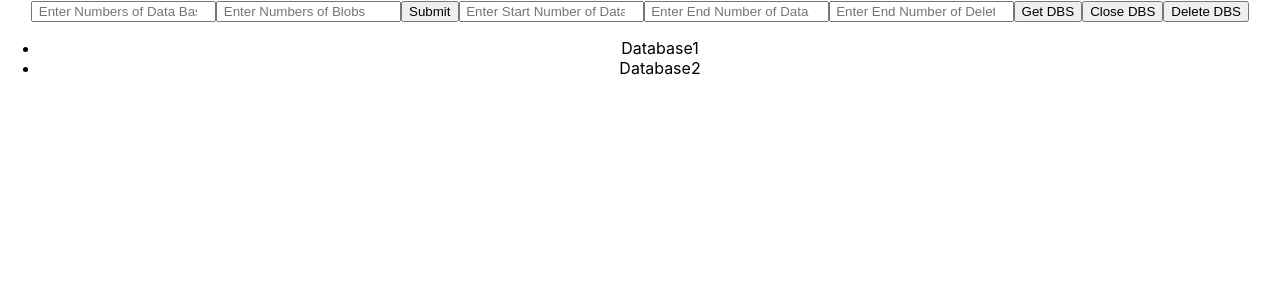
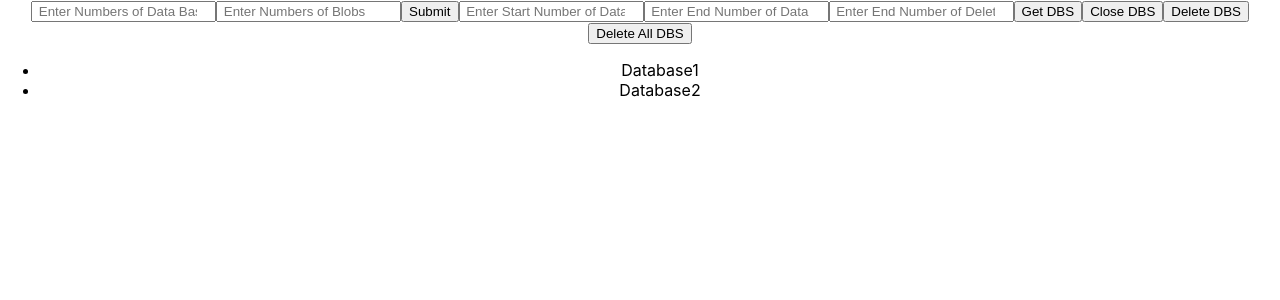
Before and after one commit to faiza203/IdbStressTest, a React (Create React App) app: page / in a window 1280 px wide. Shown: the top 300 px of the page. Built offline with nearby package versions, Linux system fonts and the light colour scheme.

Commit message:
Add function to get all dbs

```diff
--- a/src/components/Form.js
+++ b/src/components/Form.js
@@ -46,6 +46,9 @@ function Form() {
       <button type="button" onClick={() => handleDeleteDB()}>
         Delete DBS
       </button>
+      <button type="button" onClick={() => handleDeleteAllDBs()}>
+        Delete All DBS
+      </button>
       <ul className="databases">
         {databases.map((element, i) => {
           return <li key={i}>{element}</li>;
@@ -86,6 +89,7 @@ async function handleGetAllDBS() {
   if (firstDB < allDBs.length && allDBs.length >= lastDB && firstDB <= lastDB) {
     for (let i = firstDB; i <= lastDB; i++) {
       allDBs.forEach((db) => {
+          console.log(databases);
         return db.name === `Database${i}` ? databases.push(db.name) : null;
       });
     }
@@ -104,5 +108,11 @@ async function handleDeleteDB() {
   let deletingNum = document.querySelector("#deleteDB").value;
   await deleteDB(`Database${deletingNum}`);
 }
+async function handleDeleteAllDBs() {
+  const allDBs = await indexedDB.databases();
+  allDBs.forEach((db) => {
+    window.indexedDB.deleteDatabase(db.name);
+  });
+}
 
 export default Form;
```
